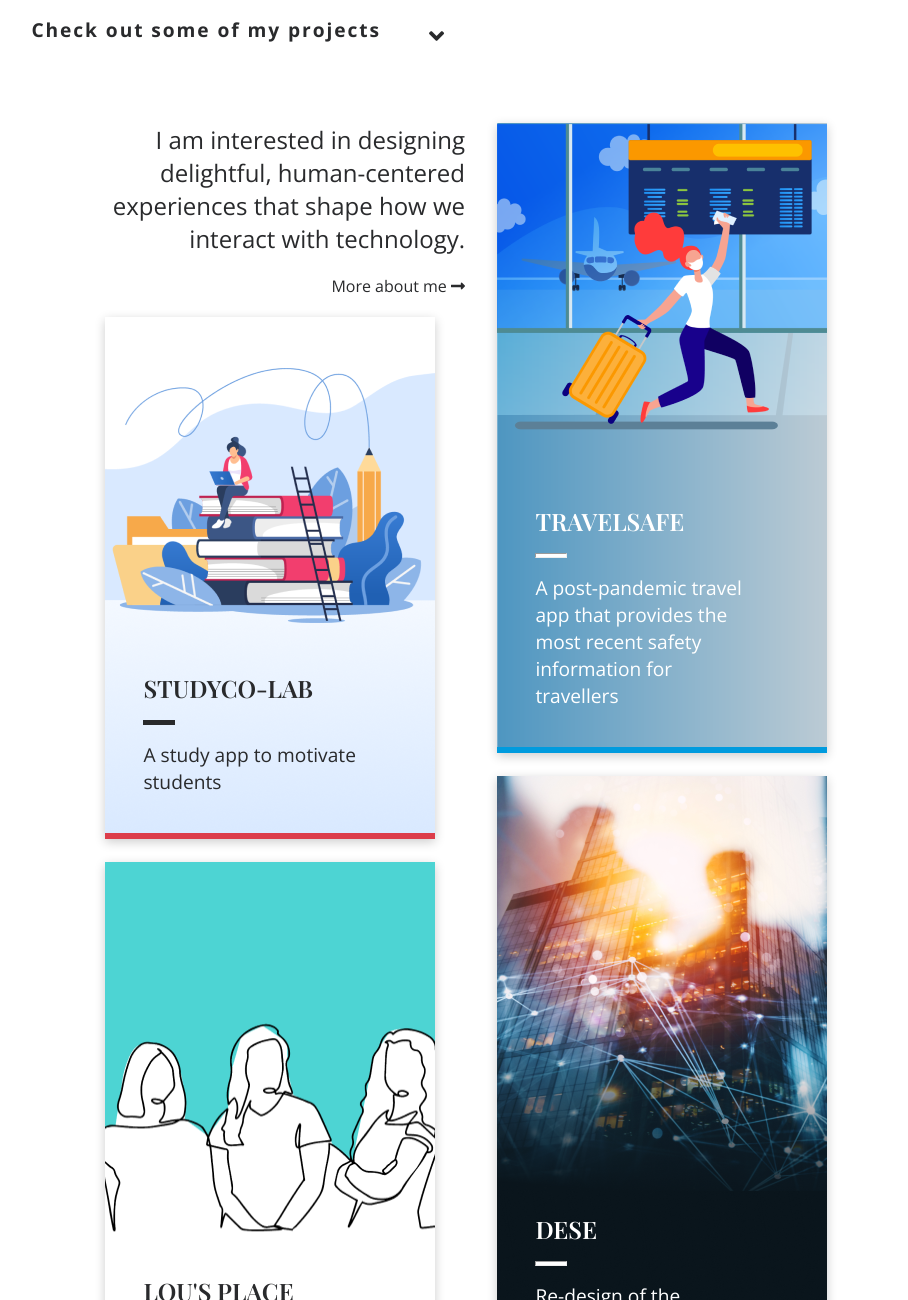
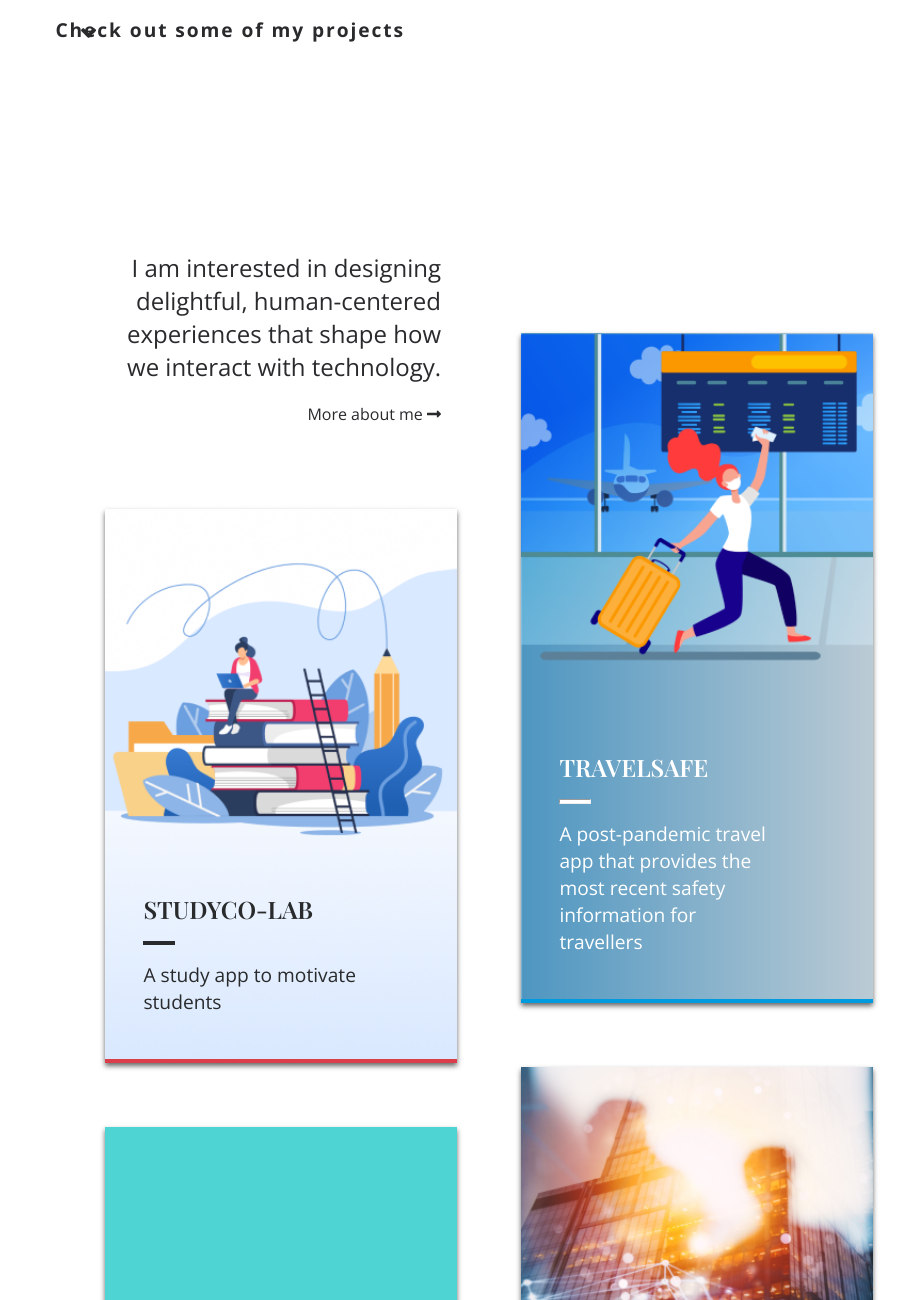
Before and after one commit to sareronald/19-ux-ui-porfolio, a plain HTML site: page index.html in a window 1280 px wide. Shown: the part 760-2060 px from the top of the page, without its empty margins (151-1059 px from the left). Drawn offline with nearby package versions, Linux system fonts and the light colour scheme; a web font is replaced by a local one.

Commit message:
refining some of the animations on landing page

```diff
--- a/assets/css/style.css
+++ b/assets/css/style.css
@@ -54,12 +54,16 @@ body {
   grid-column: span var(--grid-e);
 }
 
-.page-header {
+.page-header,
+.landing-header {
   display: grid;
   grid-template-columns: repeat(12, 1fr);
   grid-gap: 1rem;
   padding: 0 5vw;
-  /* background-color: #c4c4c4; */
+}
+
+.landing-header {
+  min-height: 100vh;
 }
 
 .body-container {
@@ -255,6 +259,10 @@ body {
   background-color: transparent;
 }
 
+.checkout {
+  position: absolute;
+}
+
 .check-out a {
   font-family: "Open Sans", sans-serif;
   font-size: 1.2em;
@@ -263,25 +271,26 @@ body {
   text-decoration: none;
   color: #292a2c;
   line-height: 1.6rem;
-  padding: 1rem;
+  padding: 1rem 1rem 1rem 2.5rem;
+  /* padding-left: 3rem; */
 }
 
 .underlined-gradient {
-  background-image: linear-gradient(to right, white 50%, aqua 50%);
+  background-image: linear-gradient(to right, transparent 50%, aqua 50%);
   background-size: 200%;
   transition: background-position 0.5s;
 }
 
 .underlined-gradient:hover {
   background-position: -100%;
-  /* color: white; */
 }
 
 .arrow {
-  position: relative;
+  position: absolute;
   font-size: 1.5em;
   width: auto;
   height: auto;
+  left: 9em;
 }
 
 .arrow a {
@@ -319,6 +328,7 @@ body {
 /* PROJECTS SECTION on HOMEPAGE */
 #projects-container {
   padding-top: 9vh;
+  padding-bottom: 4vh;
 }
 
 .project-intro {
@@ -343,13 +353,14 @@ body {
   margin: 0 auto;
   display: column;
   columns: 2;
+  gap: 4rem;
 }
 
 .project-intro {
   font-family: "Open Sans", sans-serif;
-  max-width: 40rem;
+  width: minmax(40rem, auto);
   text-align: right;
-  margin-right: 1rem;
+  /* margin-right: 1rem; */
 }
 
 .large-body-text {
@@ -379,38 +390,36 @@ body {
 
 .project-card {
   position: relative;
-  margin-bottom: 1.2rem;
-  width: auto;
-  object-fit: cover;
+  margin: 4rem 0;
+  box-shadow: 0 3px 5px rgb(0 0 0 / 0.6);
+  transition: all 300ms ease-in-out;
 }
 
 .project-card:hover {
   transform: scale(1.02);
+  box-shadow: 0 8px 30px rgb(0 0 0 / 0.4);
 }
 
-#studyco {
-  /* background-image: url(../../assets/images/studyco-lab.png); */
-  border-bottom: 0.4em solid #dc3d4b;
-  box-shadow: 0 3px 10px rgb(0 0 0 / 0.2);
+.portfolio-image {
+  object-fit: cover;
+  width: 100%;
+  height: 100%;
+}
+
+#travelSafe {
+  background-color: #009bde;
+}
+
+#dese {
+  background-color: #feb603;
 }
 
 #lous {
-  /* background-image: url(../../assets/images/Lou.png); */
-  border-bottom: 0.4em solid #f26b1d;
-  box-shadow: 0 3px 10px rgb(0 0 0 / 0.2);
-  background-color: white;
+  background-color: #f26b1d;
 }
 
-#travelsafe {
-  /* background-image: url(../../assets/images/travelsafe.png); */
-  border-bottom: 0.4em solid #009bde;
-  box-shadow: 0 3px 10px rgb(0 0 0 / 0.2);
-}
-
-#dese {
-  /* background-image: url(../../assets/images/dese.png); */
-  border-bottom: 0.4em solid #feb603;
-  box-shadow: 0 3px 10px rgb(0 0 0 / 0.2);
+#studyCoLab {
+  background-color: #dc3d4b;
 }
 
 .serif-title {
--- a/index.html
+++ b/index.html
@@ -75,7 +75,7 @@
       </nav>
     </header>
     <!-- Landing page - hero section -->
-    <header id="hero" class="page-header">
+    <header id="hero" class="landing-header">
       <div class="grid-6">
         <div class="myName">
           <h1 class="first">Sarah</h1>
@@ -88,8 +88,8 @@
           </h4>
           <h4 class="description-text">Welcome to my Portfolio!</h4>
         </div>
-        <div class="flex">
-          <div class="check-out">
+        <div class="flex check-out">
+          <div>
             <a
               href="#projects-container"
               id="check-out"
@@ -127,7 +127,7 @@
             ></a>
           </div>
         </div>
-        <div class="project-card">
+        <div class="project-card" id="studyCoLab">
           <div class="card-text">
             <a href="#" class="serif-title">StudyCo-Lab</a>
             <hr class="card-line" />
@@ -140,11 +140,10 @@
               src="./assets/images/studyco-lab.png"
               alt="Image of StudyCo-lab App"
               class="portfolio-image"
-              id="studyco"
           /></a>
         </div>
 
-        <div class="project-card">
+        <div class="project-card" id="lous">
           <div class="card-text">
             <a href="./lous.html" class="serif-title">Lou's Place</a>
             <hr class="card-line" />
@@ -157,12 +156,10 @@
               src="./assets/images/lous.png"
               alt="Image of lou's place - a day refuge for women in Sydney"
               class="portfolio-image"
-              id="lous"
-              width="330"
-              height="607"
           /></a>
         </div>
-        <div class="project-card">
+        <br />
+        <div class="project-card" id="travelSafe">
           <div class="card-text-white white-text">
             <a href="#" class="serif-title">TravelSafe</a>
             <hr class="card-line-white" />
@@ -176,10 +173,9 @@
               src="./assets/images/travelsafe.png"
               alt="Travel-Safe app for post-pandemic travel plans"
               class="portfolio-image"
-              id="travelsafe"
           /></a>
         </div>
-        <div class="project-card">
+        <div class="project-card" id="dese">
           <div class="card-text-white white-text">
             <a href="#" class="serif-title">DESE</a>
             <hr class="card-line-white" />
@@ -193,8 +189,8 @@
               src="./assets/images/dese.png"
               alt="Department of Education, skills and employment re-design"
               class="portfolio-image"
-              id="dese"
           /></a>
+          <div class="underline"></div>
         </div>
       </div>
     </section>
```
